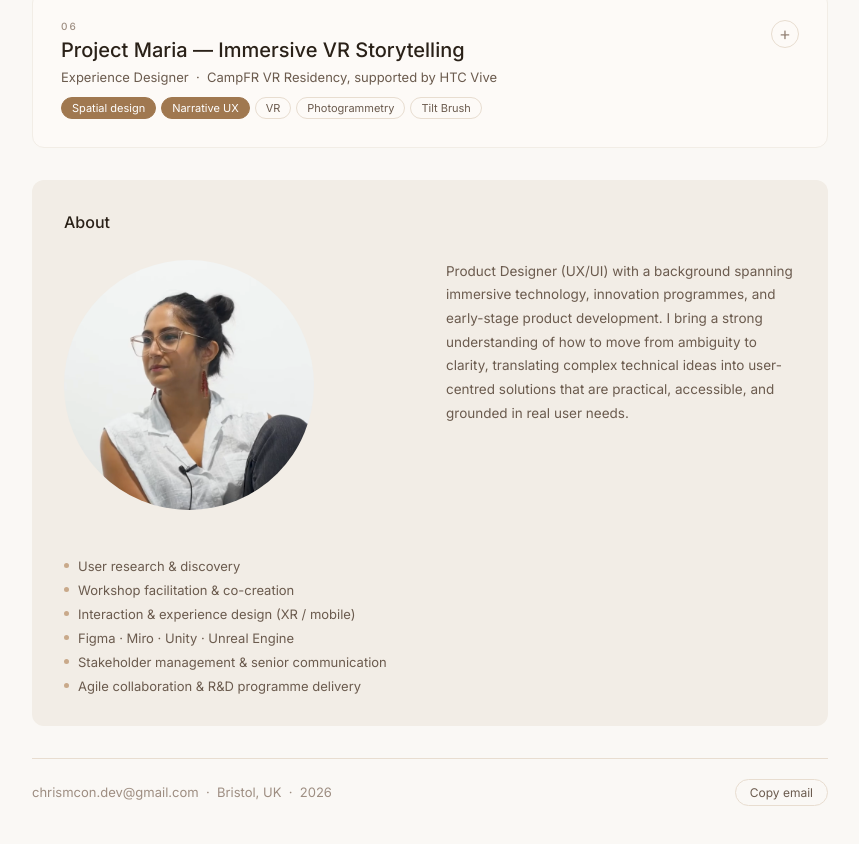
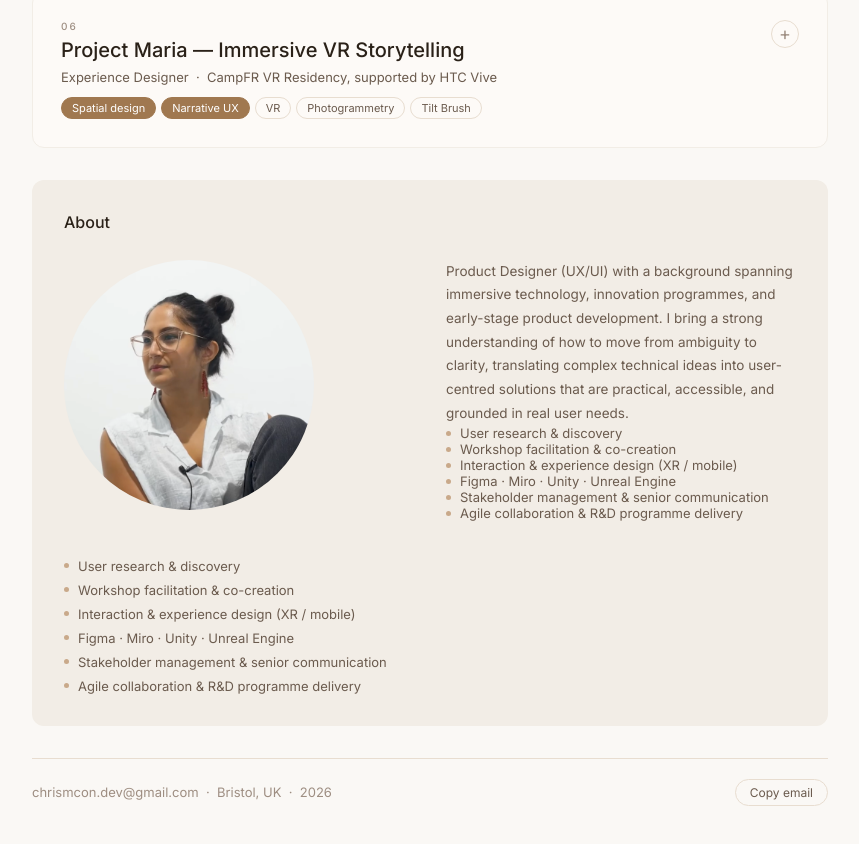
Before and after one commit to chrismcon/portfolio, a plain HTML site: page index.html in a window 1280 px wide. Shown: the part 1210-2054 px from the top of the page, without its empty margins (210-1069 px from the left). Drawn offline with Linux system fonts and the light colour scheme.

Commit message:
Update index.html

```diff
--- a/index.html
+++ b/index.html
@@ -511,6 +511,12 @@
       <img src="HeadshotV2.PNG" alt="Christina Constantinou" style="width:250px;height:250px;border-radius:50%;object-fit:cover;margin-bottom:1rem;display:block;">
       <div>
         <p>Product Designer (UX/UI) with a background spanning immersive technology, innovation programmes, and early-stage product development. I bring a strong understanding of how to move from ambiguity to clarity, translating complex technical ideas into user-centred solutions that are practical, accessible, and grounded in real user needs.</p>
+          <div class="ski"><span class="skd"></span>User research &amp; discovery</div>
+        <div class="ski"><span class="skd"></span>Workshop facilitation &amp; co-creation</div>
+        <div class="ski"><span class="skd"></span>Interaction &amp; experience design (XR / mobile)</div>
+        <div class="ski"><span class="skd"></span>Figma · Miro · Unity · Unreal Engine</div>
+        <div class="ski"><span class="skd"></span>Stakeholder management &amp; senior communication</div>
+        <div class="ski"><span class="skd"></span>Agile collaboration &amp; R&amp;D programme delivery</div>
       </div>
       <div class="skl">
         <div class="ski"><span class="skd"></span>User research &amp; discovery</div>
```
